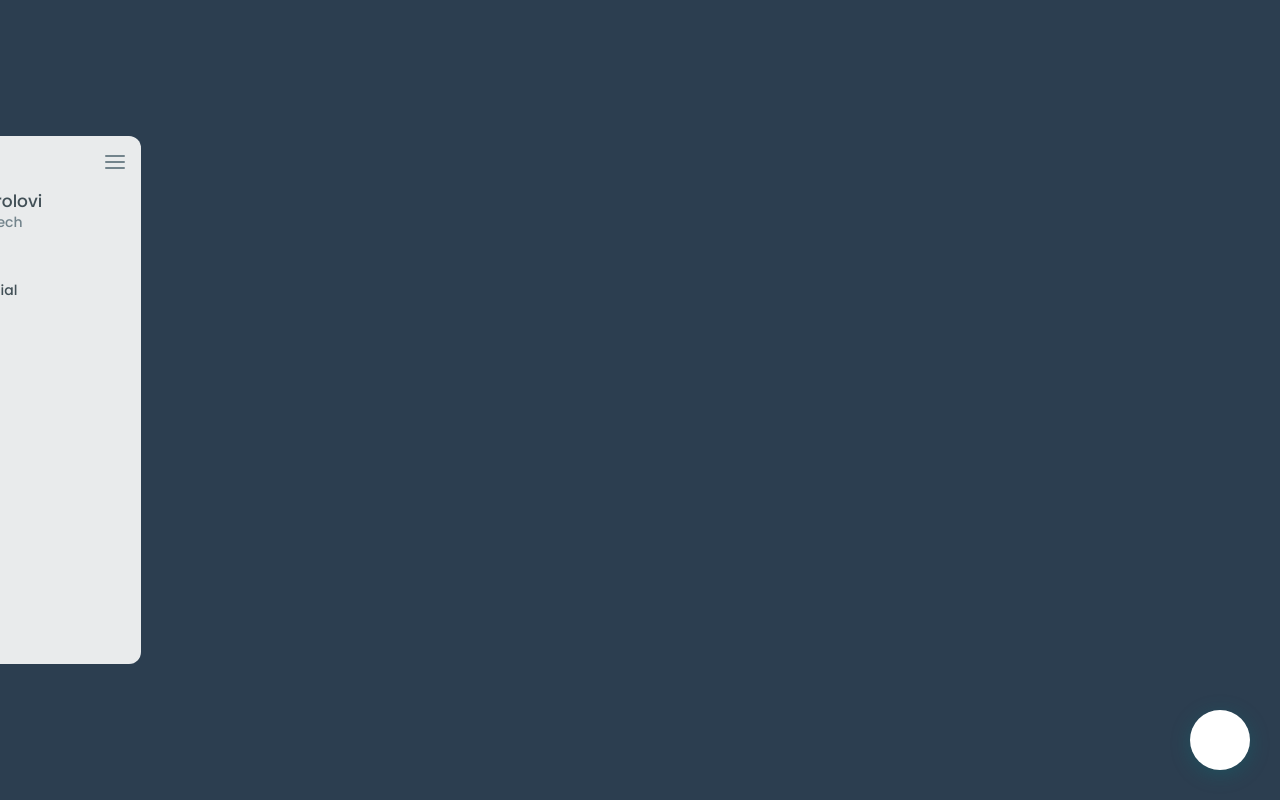
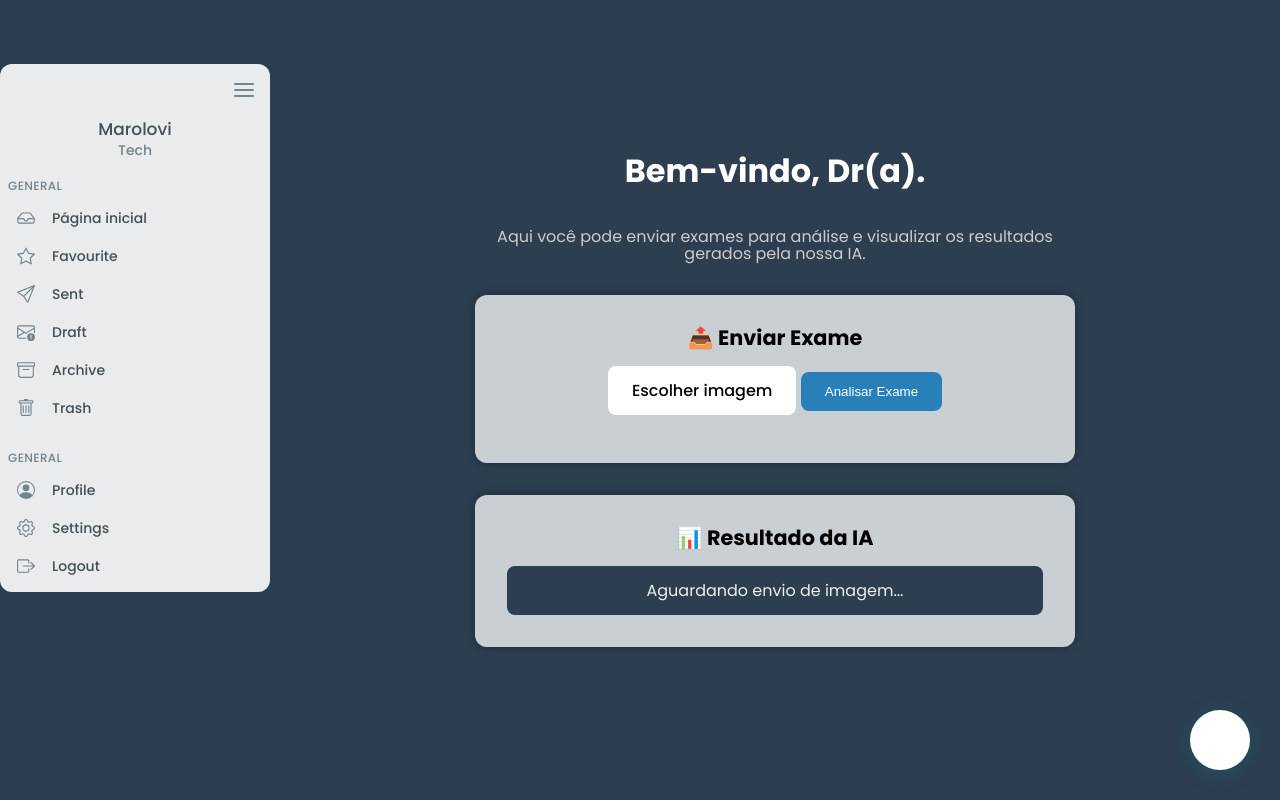
Before and after one commit to MatheusHenryque/Projeto_Marolovi, a Flask app: page /dashboard in a window 1280 px wide. Run offline with Flask 3, Linux system fonts and the light colour scheme.

Commit message:
Adicao do dashboard medico

```diff
--- a/static/css/dashboard.css
+++ b/static/css/dashboard.css
@@ -63,13 +63,55 @@ body {
     --brad-inner: calc(var(--brad-outer) - var(--frame-space));
 }
 
+body {
+    box-sizing: border-box;
+    margin: 0;
+    font-family: "Poppins", sans-serif;
+    background: #2c3e50;
+    display: flex;
+    min-height: 100vh;
+}
+
+/* Sidebar fixa */
 .vertical-sidebar {
+    position: fixed;
+    margin-top: 5%;
+    left: 0;
+    height: 100vh;
     display: flex;
+    flex-direction: column;
+    transition: inline-size 0.3s ease;
+    z-index: 1000;
+}
+
+/* Expande ou recua baseado no checkbox */
+.vertical-sidebar:has(#checkbox-input:checked) {
     inline-size: var(--expanded);
-    margin-block: 5vmin;
-    align-items: left;
-    margin-left: -235%;
 }
+.vertical-sidebar:has(#checkbox-input:not(:checked)) {
+    inline-size: var(--collapsed);
+}
+
+/* Conteúdo principal */
+.main-content {
+    flex: 1;
+    margin-left: var(--expanded);
+    padding: 2rem;
+    transition: margin-left 0.3s ease;
+}
+
+/* Ajusta conteúdo quando sidebar está colapsada */
+.vertical-sidebar:has(#checkbox-input:not(:checked)) ~ .main-content {
+    margin-left: var(--collapsed);
+}
+
+
+@media (max-width: 768px) {
+    .main-content {
+        padding: 1rem;
+    }
+}
+
 
 nav {
     background: var(--bg--primary);
@@ -510,3 +552,86 @@ aside:not(:has(:checked))
         font-size: 20px;
     }
 }
+
+.main-content {
+    flex: 1;
+    margin-left: var(--expanded);
+    padding: 3rem 2rem;
+    transition: margin-left 0.3s ease;
+    color: #ffffff;
+    display: flex;
+    flex-direction: column;
+    gap: 2rem;
+    justify-content: center;
+    align-items: center;
+    text-align: center;
+}
+
+.vertical-sidebar:has(#checkbox-input:not(:checked)) ~ .main-content {
+    margin-left: var(--collapsed);
+}
+
+.main-content h1 {
+    font-size: 2rem;
+    margin-bottom: 0.5rem;
+}
+
+.subtext {
+    font-size: 1rem;
+    color: #cccccc;
+    max-width: 600px;
+}
+
+.upload-section,
+.results-section {
+    background-color: #e0e3e6e1;
+    padding: 2rem;
+    border-radius: 12px;
+    width: 100%;
+    max-width: 600px;
+    box-shadow: 0 0 10px rgba(0, 0, 0, 0.3);
+}
+
+.upload-section h2,
+.results-section h2 {
+    font-size: 1.3rem;
+    margin-bottom: 1rem;
+    color: #000000;
+}
+
+.upload-label {
+    background-color: #ffffff;
+    color: rgb(0, 0, 0);
+    padding: 0.75rem 1.5rem;
+    border-radius: 8px;
+    cursor: pointer;
+    display: inline-block;
+    margin-bottom: 1rem;
+    font-weight: 500;
+}
+
+.upload-label:hover {
+    background-color: #16a085;
+}
+
+.submit-btn {
+    background-color: #2980b9;
+    color: white;
+    border: none;
+    padding: 0.75rem 1.5rem;
+    border-radius: 8px;
+    cursor: pointer;
+    font-weight: 500;
+}
+
+.submit-btn:hover {
+    background-color: #1e6fa8;
+}
+
+.result-box {
+    background-color: #2c3e50;
+    padding: 1rem;
+    border-radius: 8px;
+    color: #ecf0f1;
+    font-size: 1rem;
+}
--- a/templates/dashboard.html
+++ b/templates/dashboard.html
@@ -68,6 +68,28 @@
         </section>
     </nav>
 </aside>
+<div class="main-content">
+  <h1>Bem-vindo, Dr(a).</h1>
+  <p class="subtext">Aqui você pode enviar exames para análise e visualizar os resultados gerados pela nossa IA.</p>
+
+  <section class="upload-section">
+    <h2>📤 Enviar Exame</h2>
+    <form id="upload-form" enctype="multipart/form-data">
+      <label for="exam-image" class="upload-label">
+        <span>Escolher imagem</span>
+        <input type="file" id="exam-image" accept="image/*" hidden>
+      </label>
+      <button type="submit" class="submit-btn">Analisar Exame</button>
+    </form>
+  </section>
+
+  <section class="results-section">
+    <h2>📊 Resultado da IA</h2>
+    <div class="result-box">
+      <p>Aguardando envio de imagem...</p>
+    </div>
+  </section>
+</div>
 
 
     <div id="chat-button">
```
